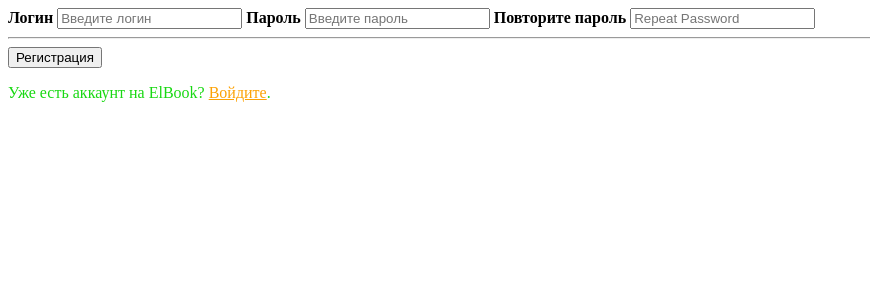
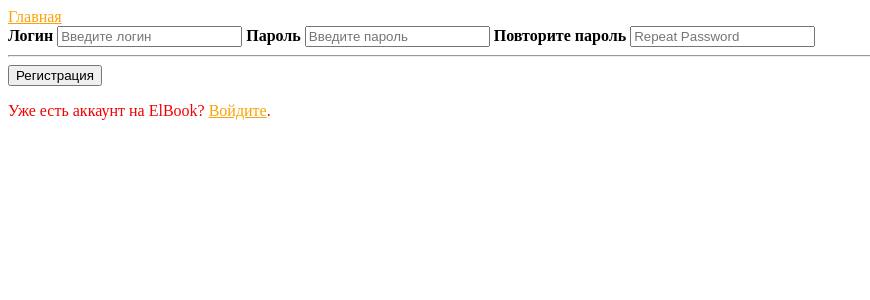
Before and after one commit to Mugich900/ElBook, a Django app: page /registration/ in a window 1280 px wide. Shown: the top 300 px of the page, without its empty margins (0-870 px from the left). Run offline with Django 3.2, Linux system fonts and the light colour scheme.

Commit message:
correct posts work

```diff
--- a/library/static/css/library.css
+++ b/library/static/css/library.css
@@ -3,5 +3,5 @@ a {
 }
 
 p {
-    color: #18d812
+    color: #f10101;
 }
--- a/library/templates/library/base.html
+++ b/library/templates/library/base.html
@@ -9,6 +9,7 @@
     <title>ElBook</title>
 </head>
 <body>
+    <a href="{% url 'index' %}">Главная</a>
     {% block content %}
     {% endblock %}
 </body>
```
